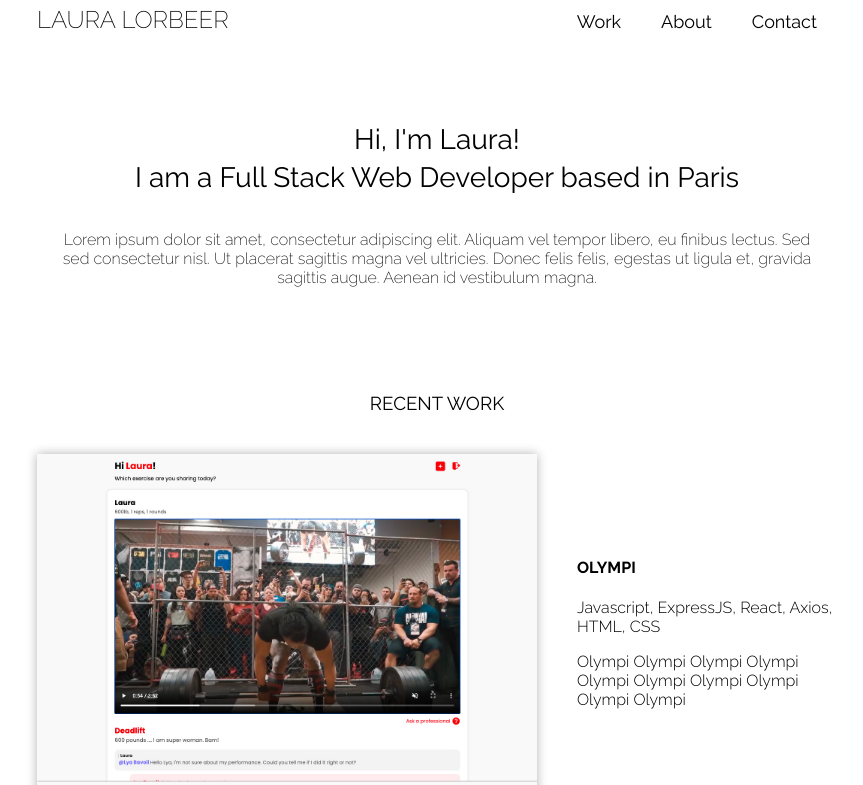
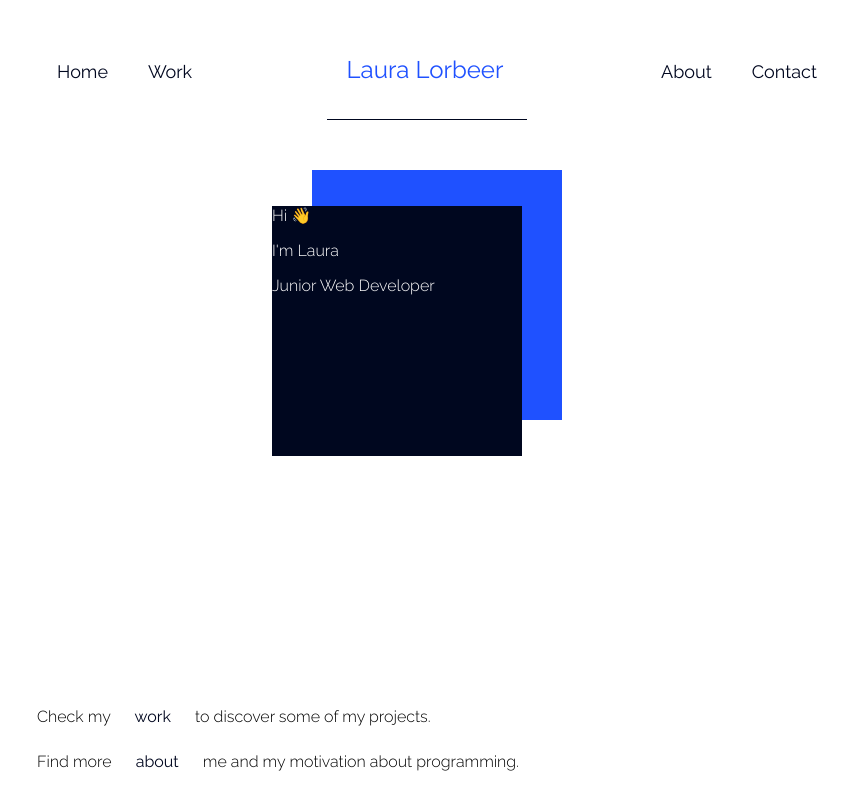
Before and after one commit to LauraKapitza/portfolio, a React (Create React App) app in the folder client/: page / in a window 1280 px wide. Shown: the top 785 px of the page, without its empty margins (203-1066 px from the left). Built offline with nearby package versions, Linux system fonts and the light colour scheme.

Commit message:
update nav component & wip home component

```diff
--- a/client/src/App.css
+++ b/client/src/App.css
@@ -8,6 +8,10 @@ body {
 
 .App {
   margin: 0 auto;
+}
+
+.flex {
+  display:flex;
 }
 
 @media screen and (min-width: 768px) {
--- a/client/src/components/home/Home.css
+++ b/client/src/components/home/Home.css
@@ -49,6 +49,32 @@
 
 .Home main article > div {margin-left: 5px}
 
+.square {
+    margin: 0 auto;
+    width: 250px; height: 250px;
+}
+
+.darkblue {
+    background-color:#00071F;
+}
+
+.square-front {
+    position: relative;
+    top: -230px;
+    left: -40px;
+}
+
+.brightblue {
+    background-color:#1F51FF;
+}
+
+.square.darkblue p {
+    color: white;
+}
+
+#introduction a {
+    display: inline-block;
+}
 
 @media screen and (min-width: 600px) {
     .Home header h2,
--- a/client/src/components/home/Home.js
+++ b/client/src/components/home/Home.js
@@ -1,32 +1,21 @@
-import Project from './Project/Project';
-import PROJECTS from '../../assets/projects.json';
+import { Link } from 'react-router-dom';
 import './Home.css';
 
 function Home() {
   return (
     <div className="Home">
-      <header>
-        <h2>Hi, I'm Laura!</h2>
-        <div>
-          <p>I am a Full Stack Web Developer based in Paris</p>
-          <p>
-            Lorem ipsum dolor sit amet, consectetur adipiscing elit. Aliquam vel tempor libero,
-            eu finibus lectus. Sed sed consectetur nisl. Ut placerat sagittis magna vel ultricies.
-            Donec felis felis, egestas ut ligula et, gravida sagittis augue. Aenean id vestibulum magna.
-          </p>
-        </div>
-      </header>
+      <div className='square brightblue'></div>
+      <div className='square darkblue square-front'>
+        <p>Hi 👋</p>
+        <p>I'm Laura</p>
+        <p>Junior Web Developer</p>
+      </div>
 
-      <main>
-        <h3>Recent Work</h3>
-
-        {PROJECTS.map((project, index) => (
-          <Project key={index} project={project} />
-        ))}
-
-
-
-      </main>
+      <div id='introduction'>
+        <p>Check my <Link to='/work'>work</Link> to discover some of my projects.</p>
+        <p>Find more <Link to='/about'>about</Link> me and my motivation about programming.</p>
+        <p>You can <Link to='/contact'>contact</Link> me via a form or directly at mrslorbeer[at]gmail.com</p>
+      </div>
 
     </div>
   );
--- a/client/src/components/navigation/Navigation.css
+++ b/client/src/components/navigation/Navigation.css
@@ -3,23 +3,22 @@
     display: flex;
     align-items: baseline;
     justify-content: space-between;
+    margin-top: 30px;
 }
 
-.Navigation h1 {
-    text-transform: uppercase;
+h1 {
     font-weight: 200;
     font-size: 24px;
-    margin-top: 5px;
+    margin-bottom: 30px;
 }
 
-.Navigation a {
-    color: inherit;
-    text-decoration: none;
+h1 a {
+    color: #1F51FF;
 }
 
-.Navigation .nav-links a {
-    /* background: black;
-    color: white; */
+a {
+    color: #00071F;
+    text-decoration: none;
 
     display: block;
     font-weight: 400;
@@ -27,13 +26,21 @@
     transition: color 0.3s linear;
 }
 
-.Navigation .nav-links a:hover {
-    border-bottom: 2px solid rgb(188, 210, 232);
+.menu-content-topleft a:hover,
+.menu-content-topright a:hover {
+    color: #1F51FF;
 }
 
-.Navigation .nav-links a:active {
-    color: rgb(188, 210, 232);
-    border-bottom: 2px solid rgb(188, 210, 232);
+a:active {
+    color: white;
+    background-color: #1F51FF;
+}
+
+.line {
+    background-color: #00071F;
+    margin: 0 auto;
+    height: 1px;
+    width: 200px;
 }
 
 @media screen and (max-width: 600px) {
@@ -41,7 +48,7 @@
         position: relative;
     }
 
-    .Navigation .nav-links {
+    /* .Navigation .nav-links {
         background-color: white;
         border-radius: 5px;
         box-shadow: 0 0 5px 0 rgba(0, 0, 0, 0.2);
@@ -59,12 +66,12 @@
         position: absolute;
         right: 10px;
         top: 0;
-    }
+    } */
 
 }
 
 @media screen and (min-width: 601px) {
-    .Navigation .icon {
+    /* .Navigation .icon {
         display: none;
     }
 
@@ -72,5 +79,5 @@
         display: flex;
         flex-flow: row;
         justify-content: space-between;
-    }
+    } */
 }
--- a/client/src/components/navigation/Navigation.js
+++ b/client/src/components/navigation/Navigation.js
@@ -3,32 +3,34 @@ import { useState } from 'react';
 import './Navigation.css';
 
 function Navigation() {
-  const [display, setDisplay] = useState('none')
-
+  // const [display, setDisplay] = useState('none')
 
   return (
-    <div className="Navigation">
-      <h1>
-        <Link to='/'>Laura Lorbeer</Link>
-      </h1>
+    <nav className="Navigation">
 
-      <nav>
-        <div className='icon' onClick = {() => {
+        {/* <div className='icon' onClick = {() => {
           if(display === 'block') setDisplay('none')
           if(display === 'none') setDisplay('block')
         }}>
           <i className="fa fa-bars"></i>
+        </div> */}
+
+        <div className='flex menu-content-topleft'>
+          <Link to='/'>Home</Link>
+          <Link to='/work'>Work</Link>
         </div>
 
-        <div className='nav-links' style={{display: window.screen.width >= 600 ? 'flex' : display}}>
-            <Link to='/work'>Work</Link>
-            <Link to='/about'>About</Link>
-            <Link to='/contact'>Contact</Link>
+        <div className='header-logo'>
+          <h1><Link to='/'>Laura Lorbeer</Link></h1>
+          <div className='line darkblue'></div>
         </div>
-      </nav>
 
+        <div className='flex menu-content-topright'>
+          <Link to='/about'>About</Link>
+          <Link to='/contact'>Contact</Link>
+        </div>
 
-    </div>
+    </nav>
   );
 }
 
--- a/client/src/components/work/Work.js
+++ b/client/src/components/work/Work.js
@@ -1,9 +1,16 @@
+import Project from './Project/Project';
+import PROJECTS from '../../assets/projects.json';
 import './Work.css';
 
 function Work() {
   return (
     <div className="Work">
-      <p>Nice work</p>
+      <h3>Recent Work</h3>
+
+      {PROJECTS.map((project, index) => (
+        <Project key={index} project={project} />
+      ))}
+
     </div>
   );
 }
```
Also changed, not shown: client/src/components/work/Project/Project.css (renamed from client/src/components/home/Project/Project.css), client/src/components/work/Project/Project.js (renamed from client/src/components/home/Project/Project.js).
